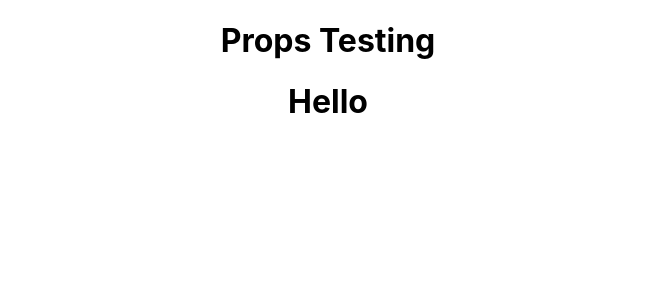
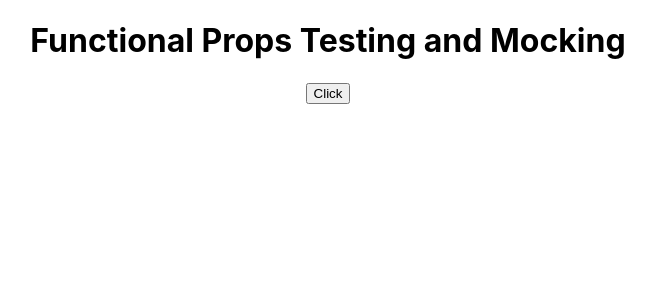
Before and after one commit to Sumanvith/blog-app, a React (Create React App) app: page / in a window 1280 px wide. Shown: the top 300 px of the page, without its empty margins (312-967 px from the left). Built offline with nearby package versions, Linux system fonts and the light colour scheme.

Commit message:
Functional Props Testing and Mocking

```diff
--- a/src/App.js
+++ b/src/App.js
@@ -1,11 +1,10 @@
 import "./App.css";
-import User from "./User";
 
-function App() {
+function App(props) {
   return (
     <div className="App">
-      <h1>Props Testing</h1>
-      <User name="Hello"></User>
+      <h1>Functional Props Testing and Mocking</h1>
+      <button onClick={props.testFunction}>Click</button>
     </div>
   );
 }
--- a/src/User.js
+++ /dev/null
@@ -1,9 +0,0 @@
-const User = (props) => {
-  return (
-    <div className="App">
-      <h1>{props.name}</h1>
-    </div>
-  );
-};
-
-export default User;
```
Also changed, not shown: 1 other file (tests, documents, lock files or other folders).
